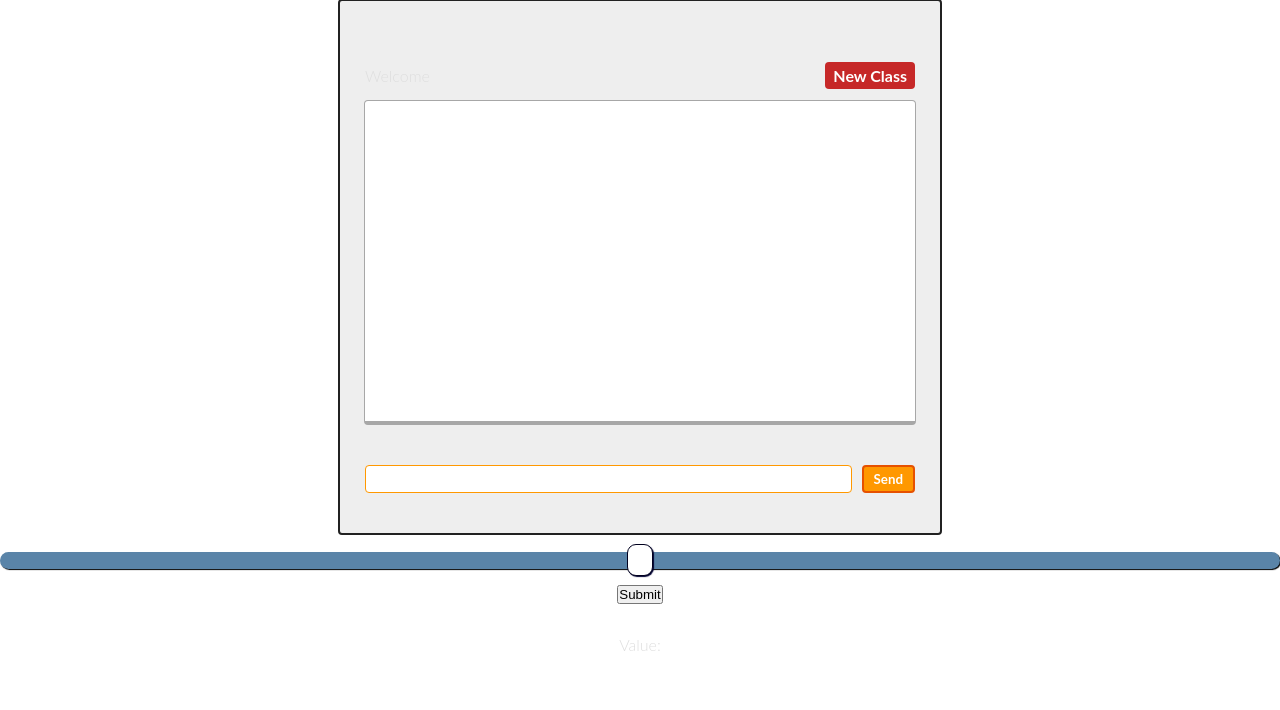
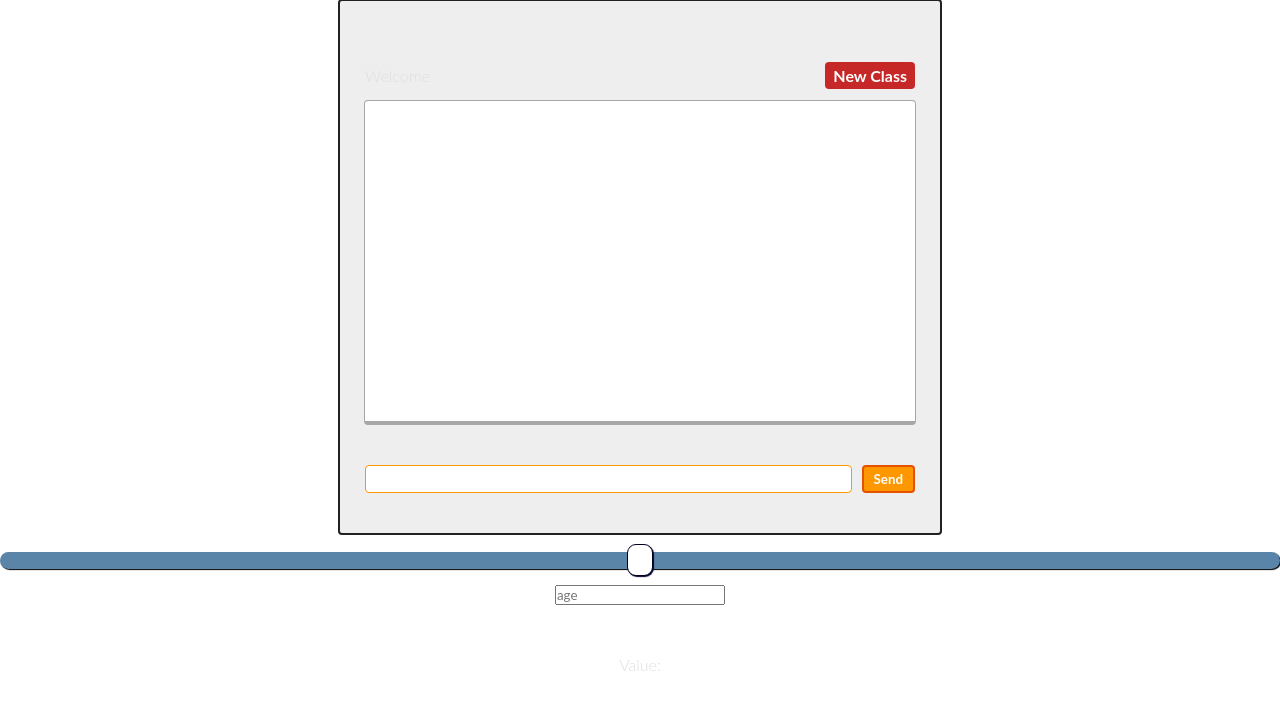
Before and after one commit to helen-chu/hack-mit-2022, a PHP site: page / in a window 1280 px wide. Shown: the part 21-731 px from the top of the page. Run offline with PHP 8.4, Linux system fonts and the light colour scheme.

Commit message:
value testing

```diff
--- a/index.php
+++ b/index.php
@@ -41,11 +41,12 @@
         </div>
         <div id="slider">
                 <input type="range" min="0" max="100" value="50" id="bar">
+                <input type="text" placeholder="age" id="value">
                 <p>Value:<span id="value"></span></p>
             </div>
             <div id="Submit">
                 <!-- <input type="submit" value="Submit" id="icon"> -->
-                <button onclick="writeData()">Submit</button>
+                <!-- <button onclick="writeData()">Submit</button> -->
             </div>
 		<script src="slider.js"></script>
 	</div>
--- a/slider.js
+++ b/slider.js
@@ -35,6 +35,6 @@
 
 function writeUserData() {
   firebase.database().ref("User").set({
-    value:document.getElementById("value").value
+    value: document.getElementById("value").value
   })
 }
```
